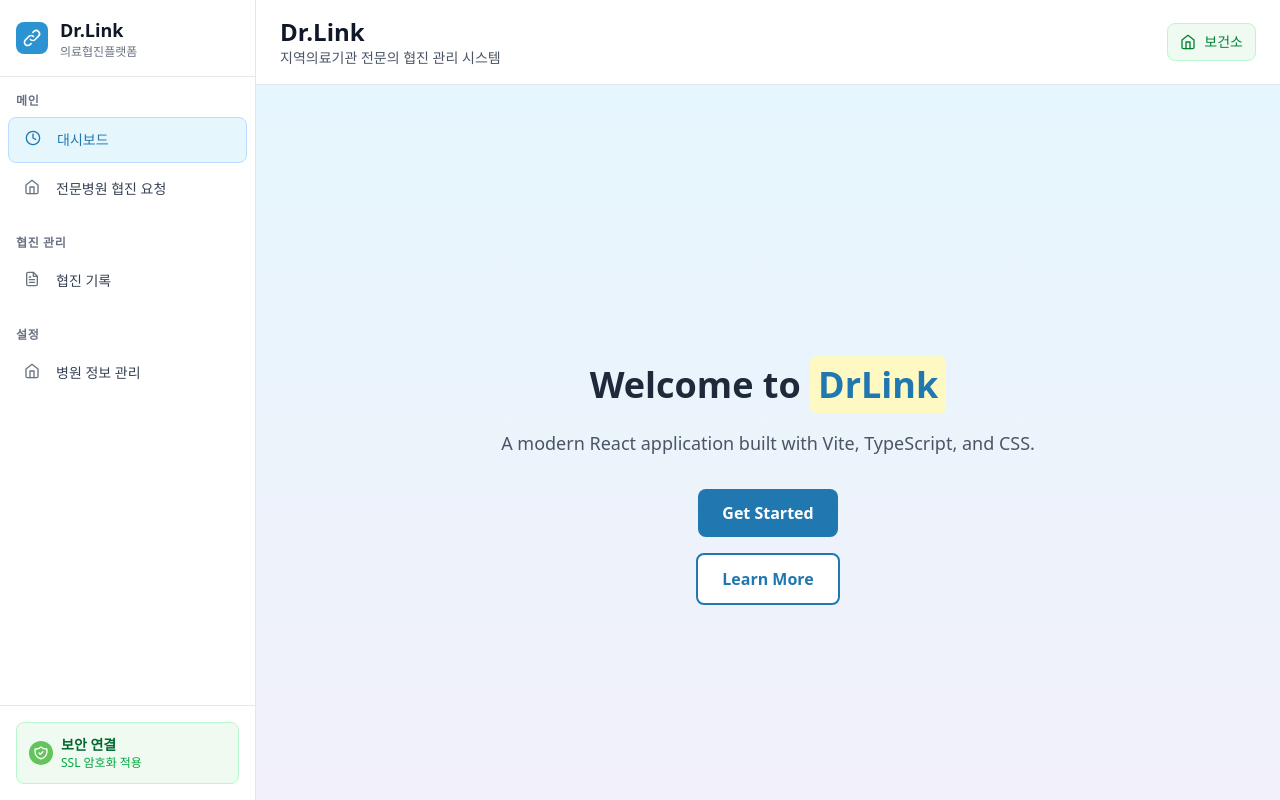
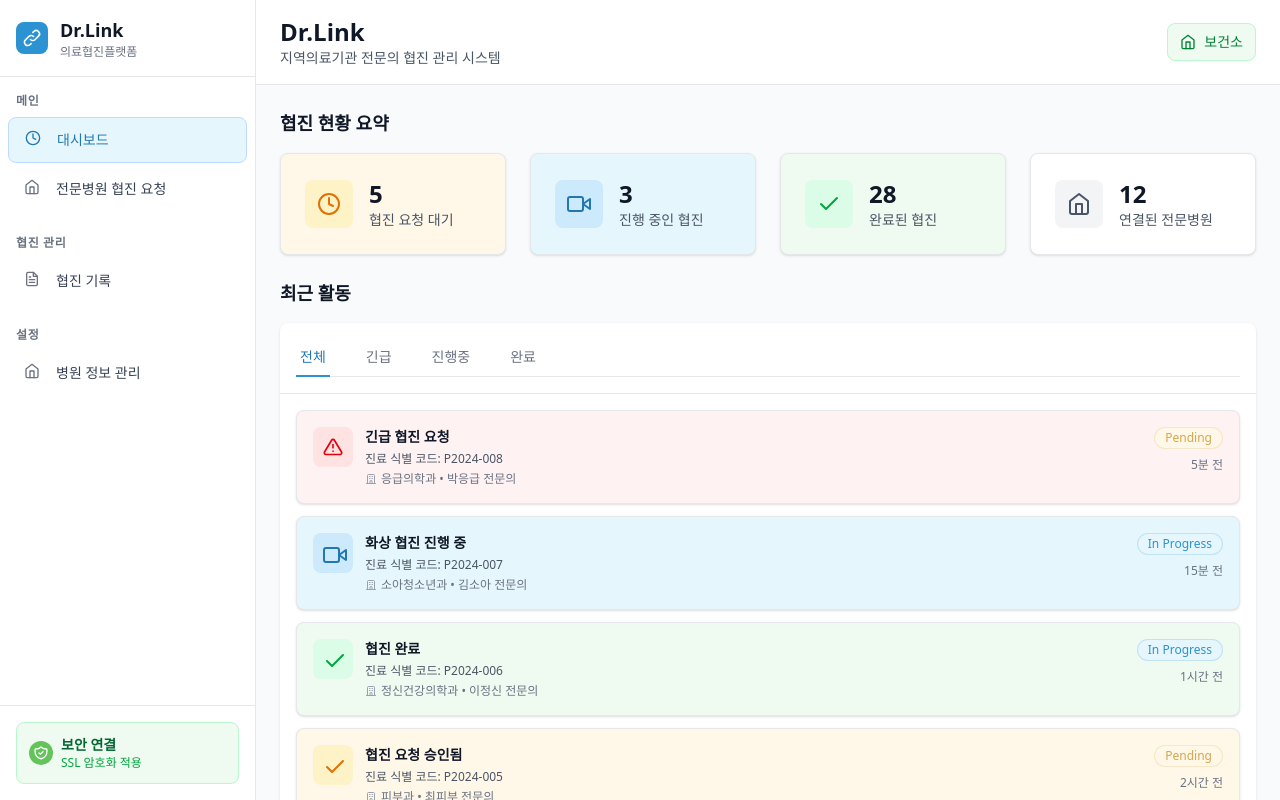
Before and after one commit to modak-todak/drLink-front, a React app: page / in a window 1280 px wide. Built offline with nearby package versions, Linux system fonts and the light colour scheme; the HTML template or start-up script is replaced by a standard one.

Commit message:
fix : 초기 접속 화면 Dashboard로 변경

```diff
--- a/src/App.tsx
+++ b/src/App.tsx
@@ -1,7 +1,7 @@
 import { BrowserRouter as Router, Routes, Route } from 'react-router-dom';
 import MainLayout from './layouts/MainLayout';
 import { AccountProvider } from './contexts/AccountContext';
-import Home from './pages/Home';
+
 import Login from './pages/Login';
 import Register from './pages/Register';
 import Dashboard from './pages/main/DashBoard';
@@ -31,8 +31,8 @@ function App() {
       <Router>
         <Routes>
           <Route path="/" element={<MainLayout />}>
-            <Route index element={<Home />} />
-            <Route path="/home" element={<Home />} />
+            <Route index element={<Dashboard />} />
+            <Route path="/home" element={<Dashboard />} />
             <Route path="/login" element={<Login />} />
             <Route path="/register" element={<Register />} />
             <Route path="/dashboard" element={<Dashboard />} />
```
